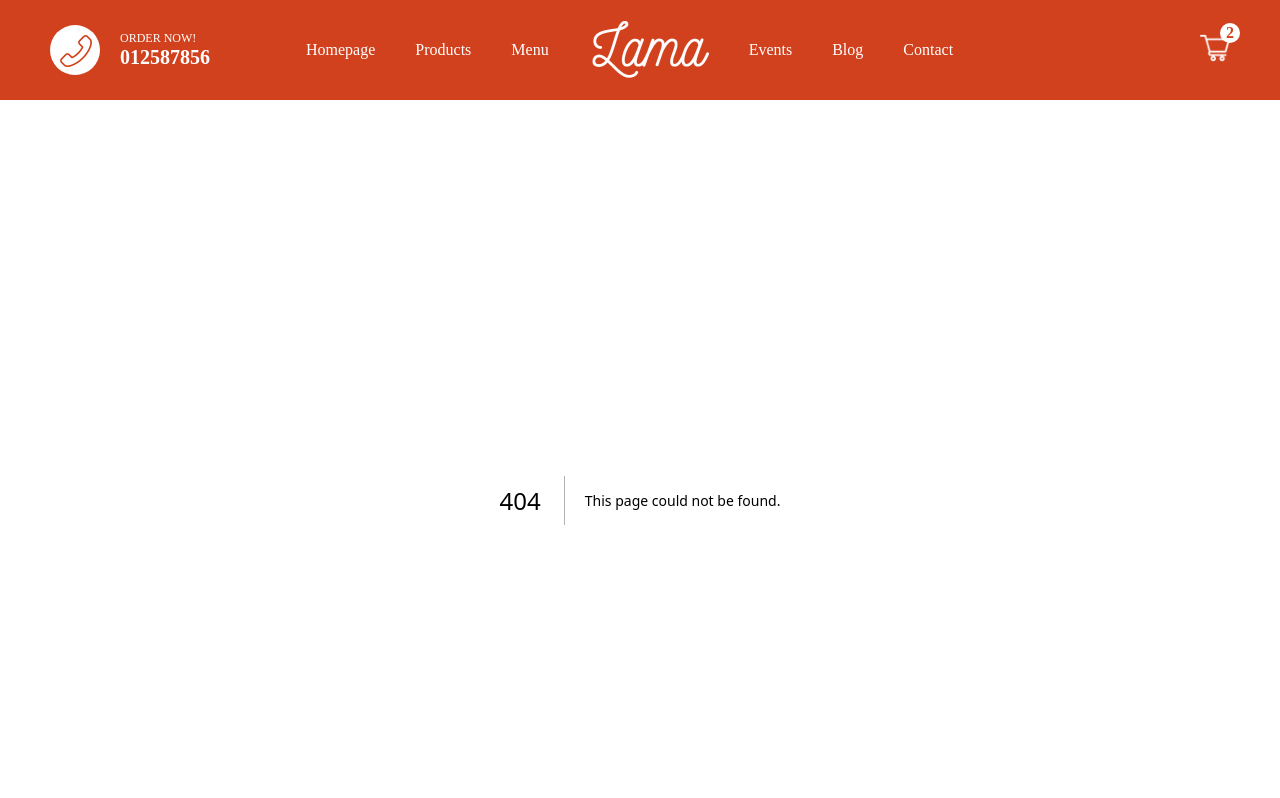
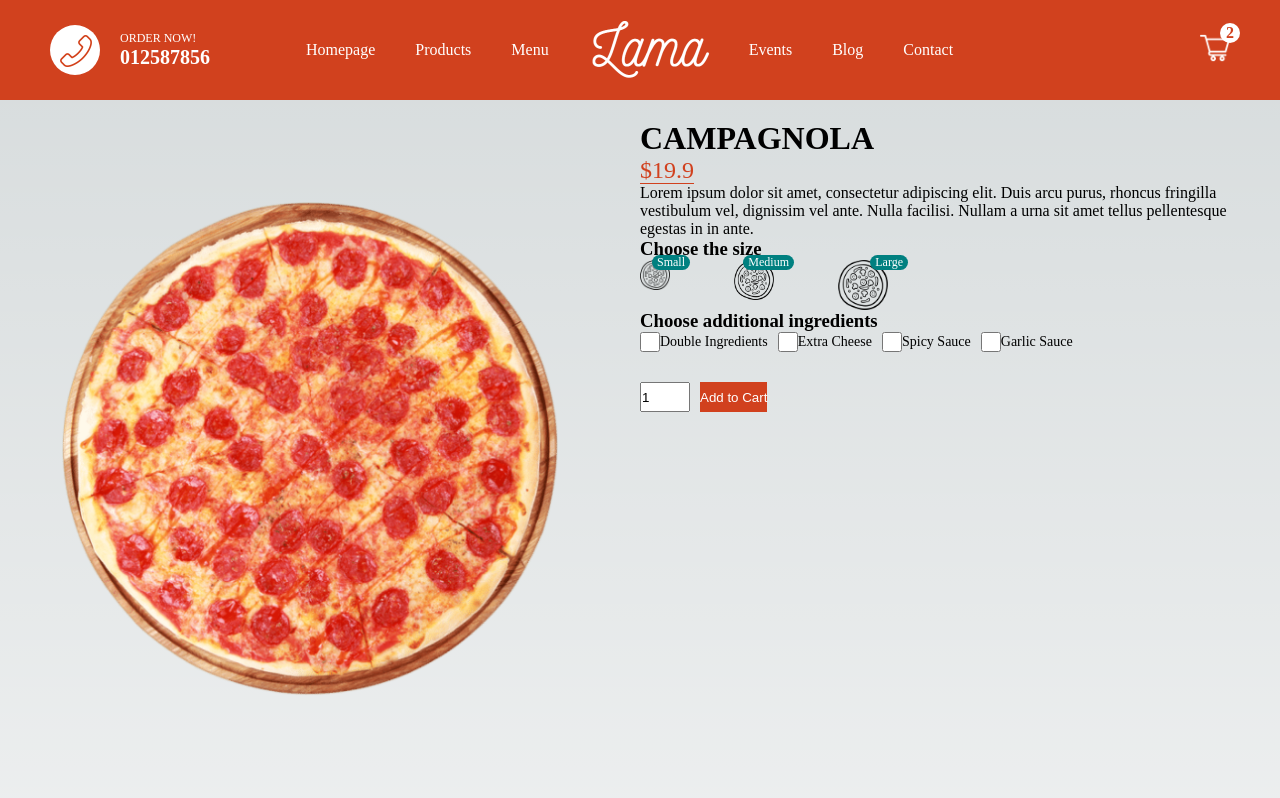
Before and after one commit to marijanikolovski/food-ordering-app, a Next.js app: page /product/1 in a window 1280 px wide. Before the commit this address had no page. Shown: the top 798 px of the page. Built offline with nearby package versions, Linux system fonts and the light colour scheme.

Commit message:
Product Page Design

```diff
--- /dev/null
+++ b/src/pages/product/[id].jsx
@@ -0,0 +1,89 @@
+import styles from "../../styles/Product.module.css";
+import Image from "next/image";
+import { useState } from "react";
+
+const Product = () => {
+  const [size, setSize] = useState(0);
+  const pizza = {
+    id: 1,
+    img: "/img/pizza.png",
+    name: "CAMPAGNOLA",
+    price: [19.9, 23.9, 27.9],
+    desc: "Lorem ipsum dolor sit amet, consectetur adipiscing elit. Duis arcu purus, rhoncus fringilla vestibulum vel, dignissim vel ante. Nulla facilisi. Nullam a urna sit amet tellus pellentesque egestas in in ante.",
+  };
+
+  return (
+    <div className={styles.container}>
+      <div className={styles.left}>
+        <div className={styles.imgContainer}>
+          <Image src={pizza.img} objectFit="contain" layout="fill" alt="" />
+        </div>
+      </div>
+      <div className={styles.right}>
+        <h1 className={styles.title}>{pizza.name}</h1>
+        <span className={styles.price}>${pizza.price[size]}</span>
+        <p className={styles.desc}>{pizza.desc}</p>
+        <h3 className={styles.choose}>Choose the size</h3>
+        <div className={styles.sizes}>
+          <div className={styles.size} onClick={() => setSize(0)}>
+            <Image src="/img/size.png" layout="fill" alt="" />
+            <span className={styles.number}>Small</span>
+          </div>
+          <div className={styles.size} onClick={() => setSize(1)}>
+            <Image src="/img/size.png" layout="fill" alt="" />
+            <span className={styles.number}>Medium</span>
+          </div>
+          <div className={styles.size} onClick={() => setSize(2)}>
+            <Image src="/img/size.png" layout="fill" alt="" />
+            <span className={styles.number}>Large</span>
+          </div>
+        </div>
+        <h3 className={styles.choose}>Choose additional ingredients</h3>
+        <div className={styles.ingredients}>
+          <div className={styles.option}>
+            <input
+              type="checkbox"
+              id="double"
+              name="double"
+              className={styles.checkbox}
+            />
+            <label htmlFor="double">Double Ingredients</label>
+          </div>
+          <div className={styles.option}>
+            <input
+              className={styles.checkbox}
+              type="checkbox"
+              id="cheese"
+              name="cheese"
+            />
+            <label htmlFor="cheese">Extra Cheese</label>
+          </div>
+          <div className={styles.option}>
+            <input
+              className={styles.checkbox}
+              type="checkbox"
+              id="spicy"
+              name="spicy"
+            />
+            <label htmlFor="spicy">Spicy Sauce</label>
+          </div>
+          <div className={styles.option}>
+            <input
+              className={styles.checkbox}
+              type="checkbox"
+              id="garlic"
+              name="garlic"
+            />
+            <label htmlFor="garlic">Garlic Sauce</label>
+          </div>
+        </div>
+        <div className={styles.add}>
+          <input type="number" defaultValue={1} className={styles.quantity} />
+          <button className={styles.button}>Add to Cart</button>
+        </div>
+      </div>
+    </div>
+  );
+};
+
+export default Product;
--- /dev/null
+++ b/src/styles/Product.module.css
@@ -0,0 +1,140 @@
+.container {
+  height: calc(100vh - 100px);
+  display: flex;
+}
+
+.left {
+  flex: 1;
+  height: 100%;
+  display: flex;
+  align-items: center;
+  justify-content: center;
+}
+
+.right {
+  flex: 1;
+  padding: 20px;
+}
+
+.imgContainer {
+  width: 80%;
+  height: 80%;
+  position: relative;
+}
+
+.price {
+  color: #d1411e;
+  font-size: 24px;
+  font-weight: 400;
+  border-bottom: 1px solid #d1411e;
+}
+
+.sizes {
+  width: 40%;
+  display: flex;
+  justify-content: space-between;
+}
+
+.size {
+  width: 30px;
+  height: 30px;
+  position: relative;
+  cursor: pointer;
+}
+
+.size:nth-child(2) {
+  width: 40px;
+  height: 40px;
+}
+
+.size:last-child {
+  width: 50px;
+  height: 50px;
+}
+
+.number {
+  position: absolute;
+  top: -5px;
+  right: -20px;
+  background-color: teal;
+  color: white;
+  font-size: 12px;
+  padding: 0 5px;
+  border-radius: 10px;
+}
+
+.ingredients {
+  display: flex;
+  margin-bottom: 30px;
+}
+
+.option {
+  display: flex;
+  align-items: center;
+  margin-right: 10px;
+  font-size: 14px;
+  font-weight: 500;
+}
+
+.checkbox {
+  width: 20px;
+  height: 20px;
+}
+
+.quantity {
+  width: 50px;
+  height: 30px;
+}
+
+.button {
+  height: 30px;
+  margin-left: 10px;
+  background-color: #d1411e;
+  color: white;
+  border: none;
+  font-weight: 500;
+  cursor: pointer;
+}
+
+@media screen and (max-width: 480px) {
+  .container {
+    height: auto;
+    text-align: center;
+    flex-direction: column;
+    margin-top: 20px;
+  }
+
+  .imgContainer {
+    width: 70vw;
+    height: 70vw;
+  }
+
+  .title {
+    margin: 5px;
+  }
+
+  .sizes {
+    width: 100%;
+    padding: 0px 20px;
+  }
+
+  .ingredients {
+    flex-direction: column;
+  }
+
+  .option {
+    margin: 10px;
+    font-size: 18px;
+  }
+
+  .checkbox {
+    width: 25px;
+    height: 25px;
+  }
+
+  .quantity,
+  .button {
+    height: 50px;
+    padding: 10px 20px;
+  }
+}
```
